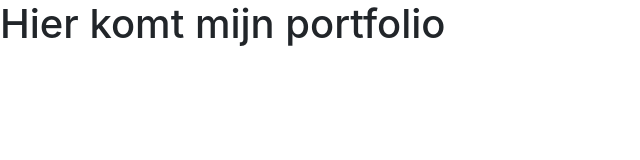
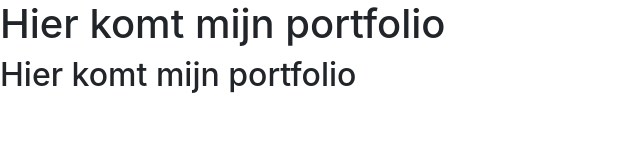
Before and after one commit to JokeMeukens/mijnportfolio, a plain HTML site: page index.html in a window 1280 px wide. Shown: the whole page, without its empty margins (0-640 px from the left). Drawn offline with nearby package versions, Linux system fonts and the light colour scheme.

Commit message:
Update index.html

```diff
--- a/index.html
+++ b/index.html
@@ -12,6 +12,7 @@
   </head>
   <body>
     <h1>Hier komt mijn portfolio</h1>
+    <h2>Hier komt mijn portfolio</h2>
 
     <!-- Optional JavaScript -->
     <!-- jQuery first, then Popper.js, then Bootstrap JS -->
```
